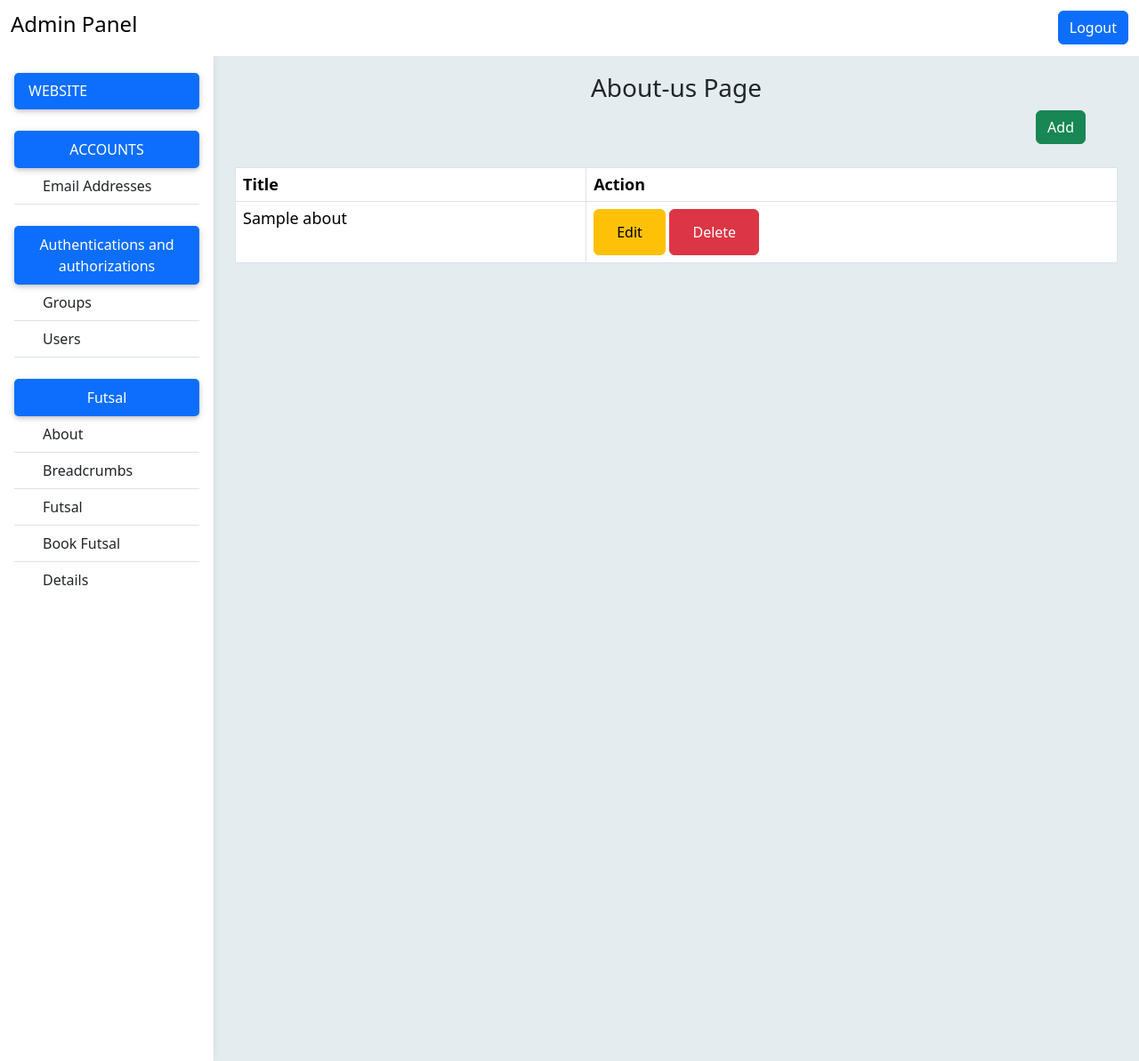
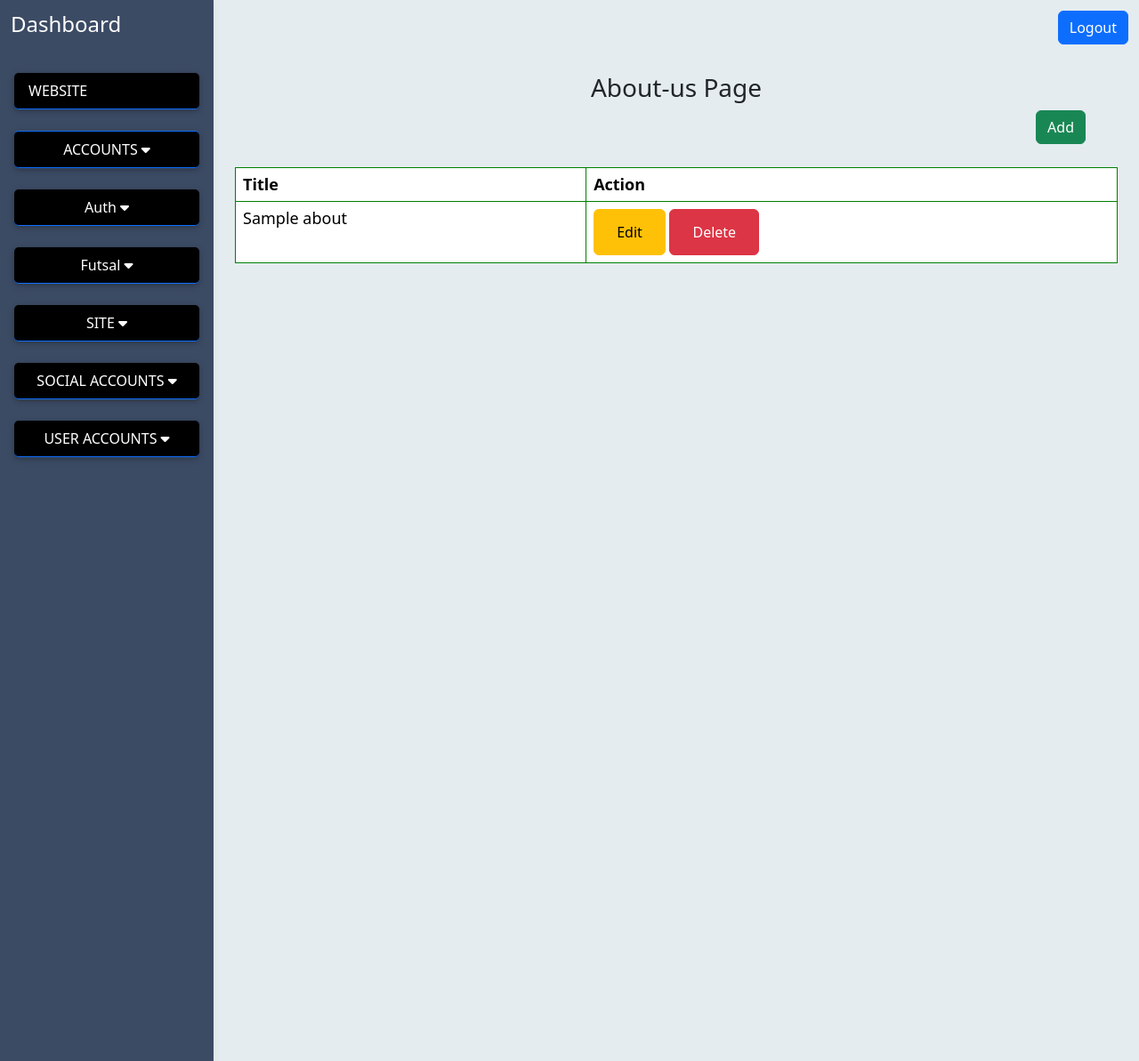
Before and after one commit to bromishbista/FutsalPlays, a Django app: page /adminabout/ in a window 1280 px wide. Shown: the whole page at 89% size. Run offline with Django 4.2, Linux system fonts and the light colour scheme; a user stored in the database is signed in; tables that the repository leaves empty hold one stand-in row (values such as "Sample post"); some libraries are stand-ins or nearby versions.

Commit message:
admin fix css

```diff
--- a/static/css/admin.css
+++ b/static/css/admin.css
@@ -10,7 +10,6 @@ body {
 
 
 /* Sidebar */
-
 .sidebar {
     position: fixed;
     top: 0;
@@ -18,20 +17,27 @@ body {
     left: 0;
     padding: 58px 0 0;
     /* Height of navbar */
-    box-shadow: 0 2px 5px 0 rgb(0 0 0 / 5%), 0 2px 10px 0 rgb(0 0 0 / 5%);
+    box-shadow: 0 2px 5px 0 rgba(246, 231, 231, 0.05), 0 2px 10px 0 rgb(0 0 0 / 5%);
     width: 240px;
     z-index: 600;
+    background-color: #3c4b64;
 }
 
 @media (max-width: 991.98px) {
     .sidebar {
         width: 100%;
+
     }
+}
+.navbar-brand{
+    color: white;
+
 }
 
 .sidebar .active {
     border-radius: 5px;
     box-shadow: 0 2px 5px 0 rgb(0 0 0 / 16%), 0 2px 10px 0 rgb(0 0 0 / 12%);
+    background-color: black;
 }
 
 .sidebar-sticky {
@@ -41,5 +47,37 @@ body {
     padding-top: 0.5rem;
     overflow-x: hidden;
     overflow-y: scroll;
-
 }
+.table-bordered {
+    border-color: green;
+}
+@media (min-width: 576px) {
+    .navbar-expand-sm {
+      flex-flow: row nowrap;
+      justify-content: flex-start;
+    }
+    .navbar-expand-sm .navbar-nav {
+      flex-direction: row;
+    }
+    .navbar-expand-sm .navbar-nav .dropdown-menu {
+      position: absolute;
+    }
+    .navbar-expand-sm .navbar-nav .nav-link {
+      padding-right: 0.5rem;
+      padding-left: 0.5rem;
+    }
+    .navbar-expand-sm > .container,
+    .navbar-expand-sm > .container-fluid, .navbar-expand-sm > .container-sm, .navbar-expand-sm > .container-md, .navbar-expand-sm > .container-lg, .navbar-expand-sm > .container-xl {
+      flex-wrap: nowrap;
+    }
+    .navbar-expand-sm .navbar-nav-scroll {
+      overflow: visible;
+    }
+    .navbar-expand-sm .navbar-collapse {
+      display: flex !important;
+      flex-basis: auto;
+    }
+    .navbar-expand-sm .navbar-toggler {
+      display: none;
+    }
+  }
--- a/templates/admin/inc/base.html
+++ b/templates/admin/inc/base.html
@@ -8,11 +8,15 @@
     <meta name="viewport" content="width=device-width, initial-scale=1">
 
     <!-- Bootstrap CSS -->
+    <link rel="stylesheet" href="{% static 'boot/css/bootstrap.min.css' %}">
     <!-- bootstrap link for css -->
    <link href="https://cdn.jsdelivr.net/npm/bootstrap@5.3.2/dist/css/bootstrap.min.css" rel="stylesheet"
     integrity="sha384-T3c6CoIi6uLrA9TneNEoa7RxnatzjcDSCmG1MXxSR1GAsXEV/Dwwykc2MPK8M2HN" crossorigin="anonymous">
     {% load static %}
-    <link rel="stylesheet" href="{% static 'CSS/admin.css' %}">
+    <link rel="stylesheet" href="{% static 'css/admin.css' %}">
+    <link href="//netdna.bootstrapcdn.com/font-awesome/3.2.1/css/font-awesome.css" rel="stylesheet">
+    <script src="https://kit.fontawesome.com/f198b9808e.js" crossorigin="anonymous"></script>
+
     <title>Futsal Admin Dashboard</title>
   </head>
   <body>
@@ -21,18 +25,11 @@
     <!-- Sidebar -->
     <nav
          id="sidebarMenu"
-         class="collapse d-lg-block sidebar collapse bg-white"
+         class="collapse d-lg-block sidebar collapse"
          >
       <div class="position-sticky"  style="height: 600px; overflow-y: scroll;" >
         <div class="list-group list-group-flush mx-3 mt-4">
-           {% comment %} <a
-             href="#"
-             class="list-group-item list-group-item-action py-2 ripple"
-             aria-current="true"
-             >
-            <i class="fas fa-tachometer-alt fa-fw me-3"></i
-              ><span><h4>Admin dashboard</h4></span>
-          </a>  {% endcomment %}
+
           <a
              href="{% url 'home' %}"
              class="list-group-item list-group-item-action py-2 ripple active"
@@ -41,151 +38,120 @@
               ><span>WEBSITE</span>
           </a>
           {% if user.is_authenticated %}
-          <a
-             class="mt-4 text-center list-group-item list-group-item-action py-2 ripple active"
-             ><span class="text-center">ACCOUNTS</span>
+          <a class="mt-4 text-center list-group-item list-group-item-action py-2 ripple active" href="#" role="button" data-bs-toggle="collapse" data-bs-target="#collapseAccounts" aria-expanded="false" aria-controls="collapseAccounts">
+            <span class="text-center">ACCOUNTS    <i class="fa-solid fa-caret-down"></i></span>
+
         </a>
+        <div class="collapse" id="collapseAccounts">
+            <div class="list-group">
+                <a href="{% url 'email_list' %}" class="list-group-item list-group-item-action">
+                    <i class="fas fa-lock fa-fw me-3"></i>Email Addresses
+                </a>
+            </div>
+        </div>
 
-          <a
-             href="{% url 'email_list' %}"
-             class="list-group-item list-group-item-action py-2 ripple"
-             ><i class="fas fa-lock fa-fw me-3"></i><span>Email Addresses</span></a
-            >
-          <a
-            class="mt-4 text-center list-group-item list-group-item-action py-2 ripple active"
-            ><span class="text-center">Authentications and authorizations</span>
+        <a class="mt-4 text-center list-group-item list-group-item-action py-2 ripple active" href="#" role="button" data-bs-toggle="collapse" data-bs-target="#collapseAuth" aria-expanded="false" aria-controls="collapseAuth">
+          <span class="text-center">Auth    <i class="fa-solid fa-caret-down"></i></span>
       </a>
-
-          <a
-             href="{% url 'group_list' %}"
-             class="list-group-item list-group-item-action py-2 ripple"
-             >
-            <i class="fas fa-chart-pie fa-fw me-3"></i><span>Groups</span>
+      <div class="collapse" id="collapseAuth">
+          <div class="list-group">
+              <a href="{% url 'group_list' %}" class="list-group-item list-group-item-action">
+                  <i class="fas fa-chart-pie fa-fw me-3"></i>Groups
               </a>
-
-          <a
-             href="{% url 'user_list' %}"
-             class="list-group-item list-group-item-action py-2 ripple"
-             ><i class="fas fa-chart-bar fa-fw me-3"></i><span>Users</span></a
-            >
-          <a
-            class="mt-4 text-center list-group-item list-group-item-action py-2 ripple active"
-            ><span class="text-center">Futsal</span>
+              <a href="{% url 'user_list' %}" class="list-group-item list-group-item-action">
+                  <i class="fas fa-chart-bar fa-fw me-3"></i>Users
               </a>
-
-       <a
-             href="{% url 'about_list' %}"
-             class="list-group-item list-group-item-action py-2 ripple"
-             ><i class="fas fa-globe fa-fw me-3"></i
-            ><span>About</span></a
-            >
-
-          <a
-             href="{% url 'beadcrumbs_list' %}"
-             class="list-group-item list-group-item-action py-2 ripple"
-             ><i class="fas fa-building fa-fw me-3"></i
-            ><span>Breadcrumbs</span></a
-            >
-
-          <a
-             href="{% url 'futsal_list' %}"
-             class="list-group-item list-group-item-action py-2 ripple"
-             ><i class="fas fa-users fa-fw me-3"></i><span>Futsal</span></a
-            >
+          </div>
+      </div>
 
 
-          <a
-             href="{% url 'bookfutsal_list' %}"
-             class="list-group-item list-group-item-action py-2 ripple"
-             ><i class="fas fa-money-bill fa-fw me-3"></i><span>Book Futsal</span></a
-            >
+      <a class="mt-4 text-center list-group-item list-group-item-action py-2 ripple active" href="#" role="button" data-bs-toggle="collapse" data-bs-target="#collapseFutsal" aria-expanded="false" aria-controls="collapseFutsal">
+        <span class="text-center">Futsal    <i class="fa-solid fa-caret-down"></i></span>
+    </a>
+    <div class="collapse" id="collapseFutsal">
+        <div class="list-group">
+            <a href="{% url 'about_list' %}" class="list-group-item list-group-item-action">
+                <i class="fas fa-globe fa-fw me-3"></i>About
+            </a>
+            <a href="{% url 'beadcrumbs_list' %}" class="list-group-item list-group-item-action">
+                <i class="fas fa-building fa-fw me-3"></i>Breadcrumbs
+            </a>
+            <a href="{% url 'futsal_list' %}" class="list-group-item list-group-item-action">
+                <i class="fas fa-users fa-fw me-3"></i>Futsal
+            </a>
+            <a href="{% url 'bookfutsal_list' %}" class="list-group-item list-group-item-action">
+                <i class="fas fa-money-bill fa-fw me-3"></i>Book Futsal
+            </a>
+            <a href="{% url 'details_list' %}" class="list-group-item list-group-item-action">
+                <i class="fas fa-money-bill fa-fw me-3"></i>Details
+            </a>
+            <a href="{% url 'match_list' %}" class="list-group-item list-group-item-action">
+                <i class="fas fa-money-bill fa-fw me-3"></i>Match
+            </a>
+            <a href="{% url 'team_list' %}" class="list-group-item list-group-item-action">
+                <i class="fas fa-money-bill fa-fw me-3"></i>Teams
+            </a>
+            <a href="{% url 'review_list' %}" class="list-group-item list-group-item-action">
+                <i class="fas fa-money-bill fa-fw me-3"></i>Reviews
+            </a>
+            <a href="{% url 'chatMessage_list' %}" class="list-group-item list-group-item-action">
+                <i class="fas fa-money-bill fa-fw me-3"></i>Chat Message
+            </a>
+            <a href="{% url 'slider_list' %}" class="list-group-item list-group-item-action">
+                <i class="fas fa-money-bill fa-fw me-3"></i>Sliders
+            </a>
+        </div>
+    </div>
 
-          <a
-             href="{% url 'details_list' %}"
-             class="list-group-item list-group-item-action py-2 ripple"
-             ><i class="fas fa-money-bill fa-fw me-3"></i><span>Details</span></a
-            >
-
-
-          <a
-             href="{% url 'match_list' %}"
-             class="list-group-item list-group-item-action py-2 ripple"
-             ><i class="fas fa-money-bill fa-fw me-3"></i><span>Match</span></a
-            >
-
-            <a
-             href="{% url 'team_list' %}"
-             class="list-group-item list-group-item-action py-2 ripple"
-             ><i class="fas fa-money-bill fa-fw me-3"></i><span>Teams</span></a
-            >
-
-          <a
-             href="{% url 'review_list' %}"
-             class="list-group-item list-group-item-action py-2 ripple"
-             ><i class="fas fa-money-bill fa-fw me-3"></i><span>Reviews</span></a
-            >
-
-          <a
-             href="{% url 'chatMessage_list' %}"
-             class="list-group-item list-group-item-action py-2 ripple"
-             ><i class="fas fa-money-bill fa-fw me-3"></i><span>Chat Message</span></a
-            >
-
-          <a
-             href="{% url 'slider_list' %}"
-             class="list-group-item list-group-item-action py-2 ripple"
-             ><i class="fas fa-money-bill fa-fw me-3"></i><span>Sliders</span></a
-            >
 
           {% comment %} <a
              href="{% url 'testimonials_list' %}"
              class="list-group-item list-group-item-action py-2 ripple"
              ><i class="fas fa-money-bill fa-fw me-3"></i><span>Testimonials</span></a
             > {% endcomment %}
-          <a
-            class="mt-4 text-center list-group-item list-group-item-action py-2 ripple active"
-            ><span class="text-center">SITE</span>
+            <a class="mt-4 text-center list-group-item list-group-item-action py-2 ripple active" href="#" role="button" data-bs-toggle="collapse" data-bs-target="#collapseSite" aria-expanded="false" aria-controls="collapseSite">
+              <span class="text-center">SITE    <i class="fa-solid fa-caret-down"></i></span>
           </a>
-         <a
-         href="{% url 'site_list' %}"
-         class="list-group-item list-group-item-action py-2 ripple"
-         ><i class="fas fa-money-bill fa-fw me-3"></i><span>Sites</span></a
-        >
-
-          <a
-            class="mt-4 text-center list-group-item list-group-item-action py-2 ripple active"
-            ><span class="text-center">SOCIAL ACCOUNTS</span>
+          <div class="collapse" id="collapseSite">
+              <div class="list-group">
+                  <a href="{% url 'site_list' %}" class="list-group-item list-group-item-action">
+                      <i class="fas fa-money-bill fa-fw me-3"></i>Sites
                   </a>
-
-         <a
-         href="{% url 'socialaccount_list' %}"
-         class="list-group-item list-group-item-action py-2 ripple"
-         ><i class="fas fa-money-bill fa-fw me-3"></i><span>Social Accounts</span></a
-        >
-
-        <a
-        href="{% url 'socialapp_list' %}"
-        class="list-group-item list-group-item-action py-2 ripple"
-        ><i class="fas fa-money-bill fa-fw me-3"></i><span>Social applications</span></a
-       >
-
-         <a
-         href="{% url 'socialtoken_list' %}"
-         class="list-group-item list-group-item-action py-2 ripple"
-         ><i class="fas fa-money-bill fa-fw me-3"></i><span>Social Tokens</span></a
-        >
+              </div>
+          </div>
 
 
-          <a
-            class="mt-4 text-center list-group-item list-group-item-action py-2 ripple active"
-            ><span class="text-center">USER_ACCOUNTS</span>
+          <a class="mt-4 text-center list-group-item list-group-item-action py-2 ripple active" href="#" role="button" data-bs-toggle="collapse" data-bs-target="#collapseSocial" aria-expanded="false" aria-controls="collapseSocial">
+            <span class="text-center">SOCIAL ACCOUNTS    <i class="fa-solid fa-caret-down"></i></span>
         </a>
+        <div class="collapse" id="collapseSocial">
+            <div class="list-group">
+                <a href="{% url 'socialaccount_list' %}" class="list-group-item list-group-item-action">
+                    <i class="fas fa-money-bill fa-fw me-3"></i>Social Accounts
+                </a>
+                <a href="{% url 'socialapp_list' %}" class="list-group-item list-group-item-action">
+                    <i class="fas fa-money-bill fa-fw me-3"></i>Social Applications
+                </a>
+                <a href="{% url 'socialtoken_list' %}" class="list-group-item list-group-item-action">
+                    <i class="fas fa-money-bill fa-fw me-3"></i>Social Tokens
+                </a>
+            </div>
+        </div>
 
-         <a
-         href="{% url 'contact_list' %}"
-         class="list-group-item list-group-item-action py-2 ripple"
-         ><i class="fas fa-money-bill fa-fw me-3"></i><span>Contacts</span></a
-        >
+
+
+        <a class="mt-4 text-center list-group-item list-group-item-action py-2 ripple active" href="#" role="button" data-bs-toggle="collapse" data-bs-target="#collapseUserAccounts" aria-expanded="false" aria-controls="collapseUserAccounts">
+          <span class="text-center">USER ACCOUNTS    <i class="fa-solid fa-caret-down"></i></span>
+      </a>
+      <div class="collapse" id="collapseUserAccounts">
+          <div class="list-group">
+              <a href="{% url 'contact_list' %}" class="list-group-item list-group-item-action">
+                  <i class="fas fa-money-bill fa-fw me-3"></i>Contacts
+              </a>
+              <!-- Add more links here if needed -->
+          </div>
+      </div>
+
 
        {% else %}
        <a
@@ -202,7 +168,7 @@
     <!-- Navbar -->
     <nav
          id="main-navbar"
-         class="navbar navbar-expand-lg navbar-light bg-white fixed-top"
+         class="navbar navbar-expand-lg navbar-light fixed-top"
          >
       <!-- Container wrapper -->
       <div class="container-fluid">
@@ -221,16 +187,10 @@
 
         <!-- Brand -->
         <a class="navbar-brand" href="{% url 'index' %}">
-          <h4><center>Admin Panel</center></h4>
+
+          <h4><center>Dashboard</center></h4>
         </a>
 
-
-        <!-- Right links -->
-        <!-- <a
-        href="#"
-        class="btn btn-primary  float-end"
-        style="margin-left:1000px"><span>{{request.user}}</span></a
-       > -->
         <a
         href="{% url 'custom_logout' %}"
         class="btn btn-primary float-end"
@@ -253,15 +213,16 @@
       </h1>
     </div>
   </main>
-  <!--Main layout-->
 
-    <!-- Optional JavaScript; choose one of the two! -->
     {% load static %}
-    <script src="{% static 'JS/admin.js' %}"></script>
+
       <!-- bootstrap Link -->
+      <script src="{% static 'boot/js/bootstrap.min.js' %}"></script>
     <script src="https://cdn.jsdelivr.net/npm/bootstrap@5.3.2/dist/js/bootstrap.bundle.min.js"
     integrity="sha384-C6RzsynM9kWDrMNeT87bh95OGNyZPhcTNXj1NW7RuBCsyN/o0jlpcV8Qyq46cDfL"
     crossorigin="anonymous"></script>
 
+    <script src="{% static 'JS/admin.js' %}"></script>
+
   </body>
 </html>
```
Also changed, not shown: templates/admin/index.html (+26 -25 lines). Lines whose indentation alone changed are shown as unchanged.
